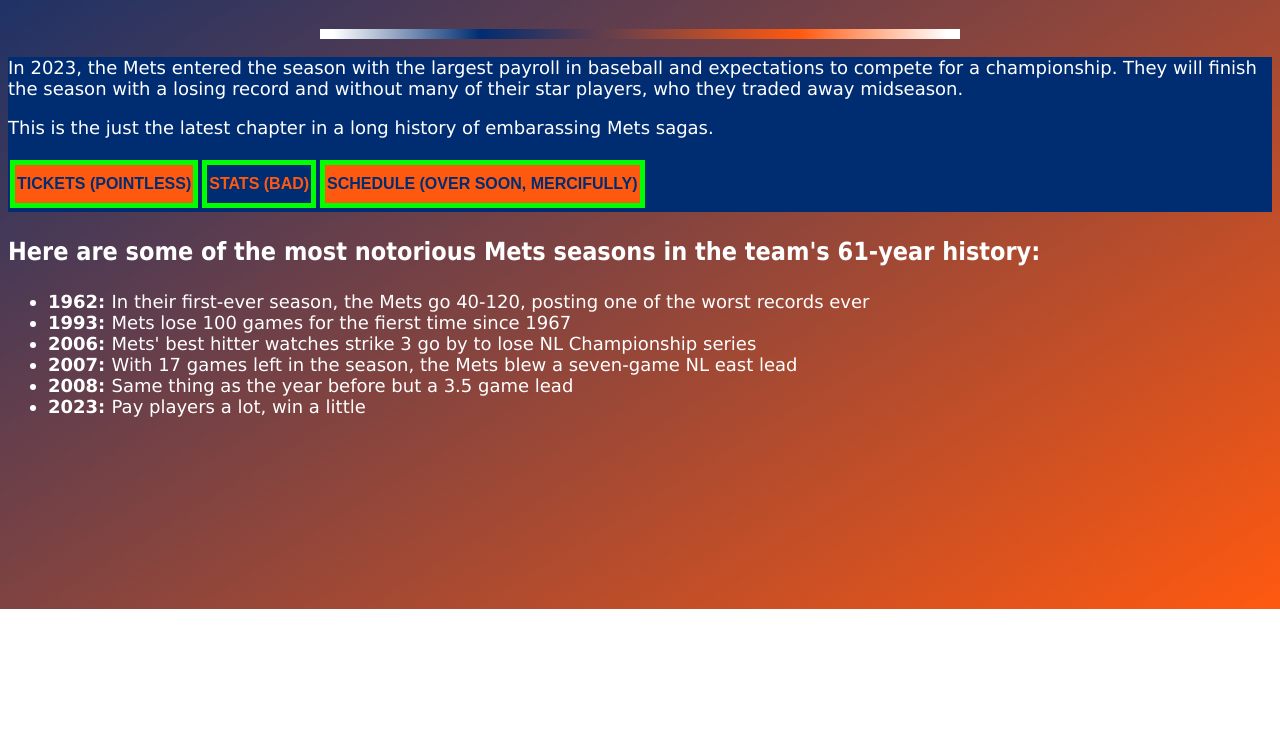
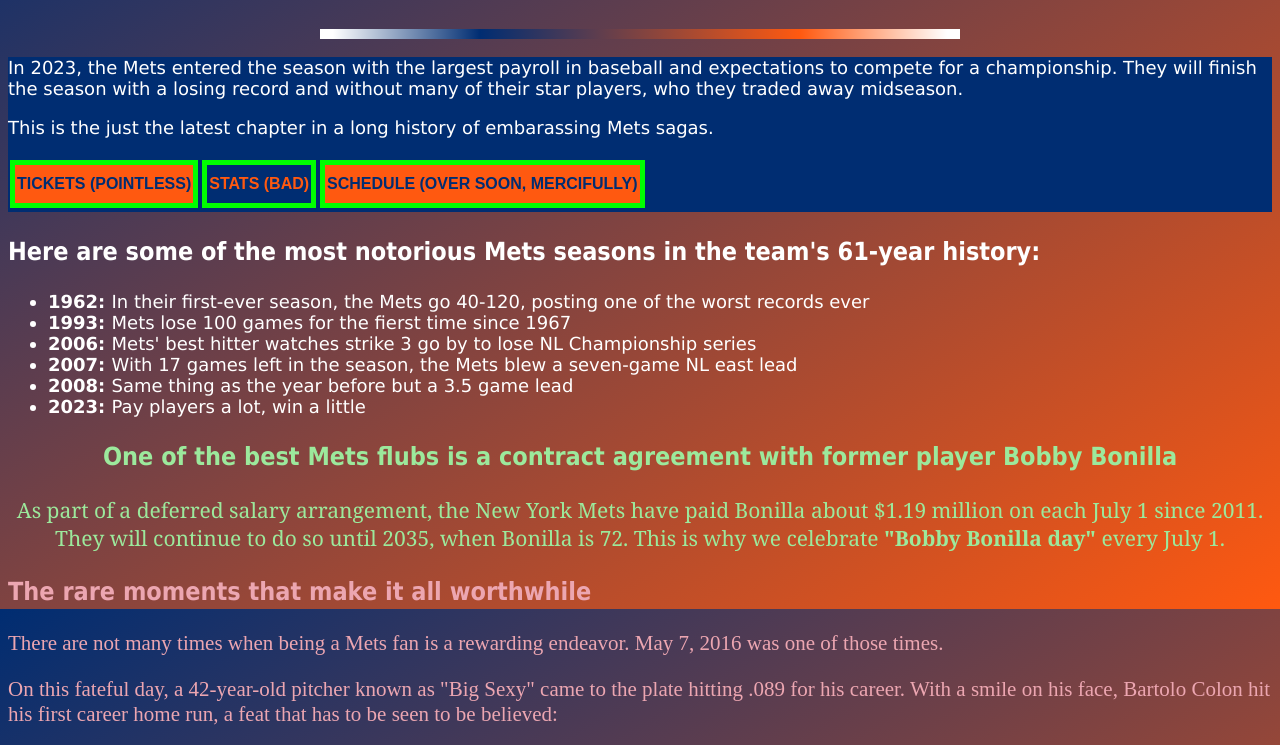
Before and after one commit to naterattner/software-design-lab-assignments, a plain HTML site: page week_2/ugly-website-project/index.html in a window 1280 px wide. Shown: the part 191-936 px from the top of the page. Before the commit the page ends 800 px from the top, so only its background shows below. Drawn offline with Linux system fonts and the light colour scheme; grey boxes are pictures that could not be loaded; files whose address does not match are found by name.

Commit message:
bonilla and bartolo

```diff
--- a/week_2/ugly-website-project/index.html
+++ b/week_2/ugly-website-project/index.html
@@ -33,12 +33,6 @@
         </div>
     </div>
 
-    <!-- <div class="">
-        <iframe width="378" height="283.5"
-        src="https://www.youtube.com/embed/GKYr5JhnHOA">
-    </iframe>
-    </div> -->
-
     <div class="worst-seasons">
         <h3>Here are some of the most notorious Mets seasons in the team's 61-year history:</h3>
         <ul>
@@ -51,6 +45,27 @@
         </ul>
     </div>
 
+    <div class="bonilla">
+        <h3>One of the best Mets flubs is a contract agreement with former player Bobby Bonilla</h3>
+        <p>
+            As part of a deferred salary arrangement, the New York Mets have paid Bonilla about $1.19 million on each July 1 since 2011. They will continue to do so until 2035, when Bonilla is 72. This is why we celebrate <strong>"Bobby Bonilla day"</strong> every July 1.
+        </p>
+    </div>
+
+    <div class="bartolo">
+        <h3>The rare moments that make it all worthwhile</h3>
+        <p>
+            There are not many times when being a Mets fan is a rewarding endeavor. May 7, 2016 was one of those times.
+        </p>
+        <p>On this fateful day, a 42-year-old pitcher known as "Big Sexy" came to the plate hitting .089 for his career. With a smile on his face, Bartolo Colon hit his first career home run, a feat that has to be seen to be believed:</p>
+    </div>
+
+    <div class="">
+        <iframe width="378" height="283.5"
+        src="https://www.youtube.com/embed/GN_3A38Oo2M">
+    </iframe>
+    </div>
+
 
 
 </body>
--- a/week_2/ugly-website-project/styles/style.css
+++ b/week_2/ugly-website-project/styles/style.css
@@ -1,19 +1,11 @@
 html {
   background-image: linear-gradient(to bottom right, #002D72, #FF5910) !important;
   background-attachment: fixed !important; /*edit*/
-  /* background-color: peachpuff; */
 }
 
 body {
   color: black;
-  /* background-image: url("/assets/img/baseballs.jpg"); */
-  /* background-attachment: fixed; */
-  /* background-repeat: repeat; */
   background-size: 1000px !important;
-  /* width: 300px;
-  height: 300px; */
-
-
 }
 
 h1 {
@@ -54,11 +46,6 @@ h1 {
   background-color: #E6E6E6 !important;
   width: 40.0em !important;
   margin: 0 auto !important;
-  /* background-image: linear-gradient(left , white 2%, #E6E6E6 50%, white 98%);
-  background-image: -o-linear-gradient(left , white 2%, #E6E6E6 50%, white 98%);
-  background-image: -moz-linear-gradient(left , white 2%, #E6E6E6 50%, white 98%);
-  background-image: -webkit-linear-gradient(left , white 2%, #E6E6E6 50%, white 98%);
-  background-image: -ms-linear-gradient(left , white 2%, #E6E6E6 50%, white 98%); */
   background-image: -webkit-gradient( linear, left bottom, right bottom, color-stop(0.02, white), color-stop(0.25, #002D72), color-stop(0.75, #FF5910), color-stop(0.98, white) ) !important;
 }
 
@@ -138,3 +125,17 @@ h3 {
   font-size: 18px !important;
   font-family: 'Verdana' !important;
 }
+
+.bonilla {
+  text-align: center;
+  color: rgb(156, 233, 156) !important;
+  font-size: 21px !important;
+  font-family: 'Georgia' !important;
+}
+
+.bartolo {
+  text-align: left;
+  color: rgb(236, 166, 177) !important;
+  font-size: 21px !important;
+  font-family: 'Tacoma' !important;
+}
```
